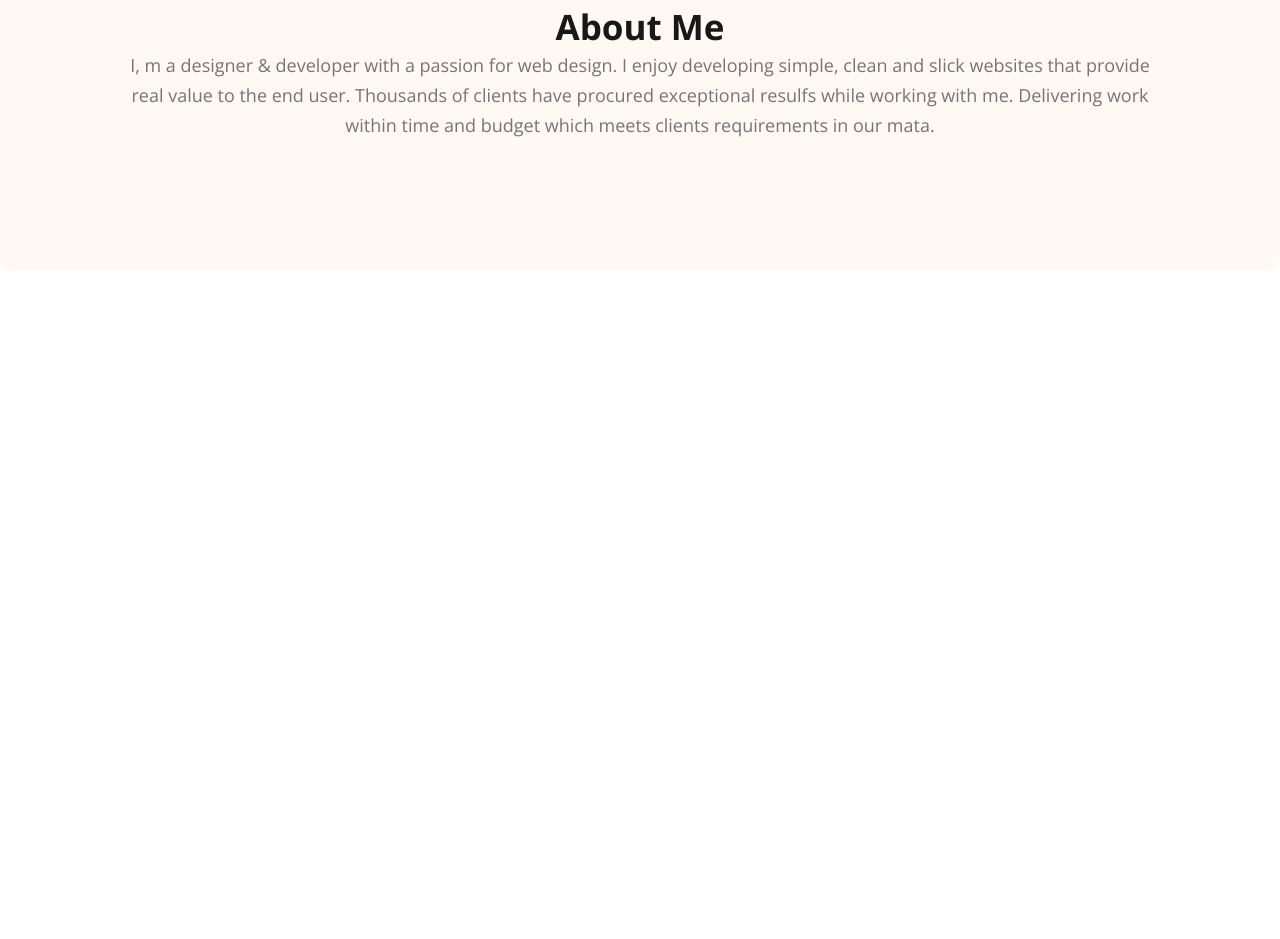
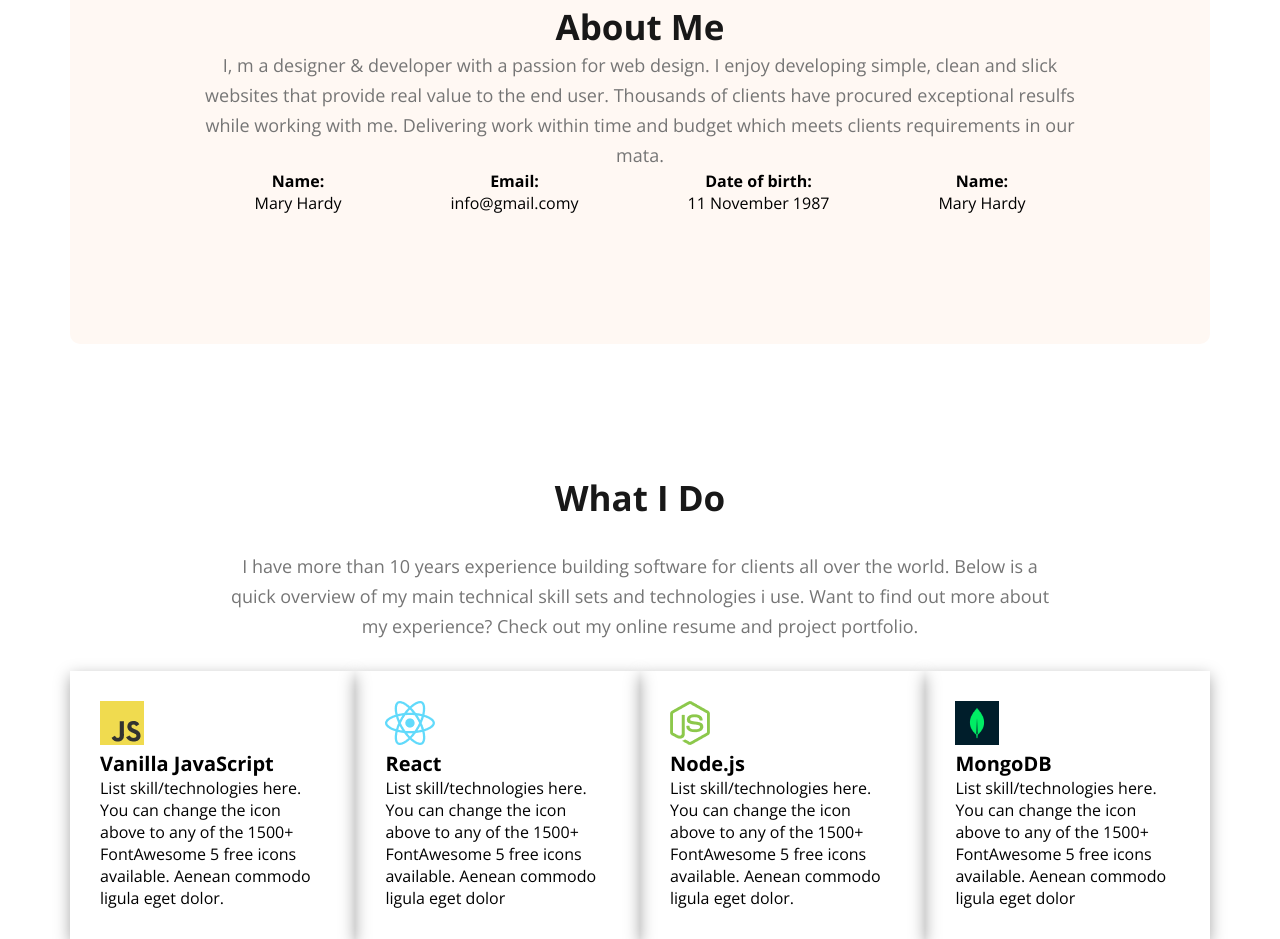
Before and after one commit to smfaizantasnim/Hero-portfolio-figma, a plain HTML site: page index.html in a window 1280 px wide. Shown: the part 1059-1998 px from the top of the page. Before the commit the page ends 1459 px from the top, so only its background shows below. Drawn offline with nearby package versions, Linux system fonts and the light colour scheme.

Commit message:
what I Do section ready

```diff
--- a/index.html
+++ b/index.html
@@ -36,6 +36,53 @@
         <section class="about">
             <h3 class="section-title">About Me</h3>
             <p class="section-description">I, m a designer & developer with a passion for web design. I enjoy developing simple, clean and slick websites that provide real value to the end user. Thousands of clients have procured exceptional resulfs while working with me. Delivering work within time and budget which meets clients requirements in our mata.</p>
+            <div class="about-info-container">
+                <div class="about-info">
+                    <h4 class="info-title">Name:</h4>
+                    <p class="info-description">Mary Hardy</p>
+                </div>
+                <div class="about-info">
+                    <h4 class="info-title">Email:
+                   </h4>
+                    <p class="info-description">info@gmail.comy</p>
+                </div>
+                <div class="about-info">
+                    <h4 class="info-title">Date of birth:</h4>
+                    <p class="info-description">
+                        11 November 1987</p>
+                </div>
+                <div class="about-info">
+                    <h4 class="info-title">Name:</h4>
+                    <p class="info-description">Mary Hardy</p>
+                </div>
+            </div>
+        </section>
+
+        <section class="">
+<h3 class="section-title">What I Do</h3>
+<p class="section-description" id="what-i-do-description">I have more than 10 years experience building software for clients all over the world. Below is a quick overview of my main technical skill sets and technologies i use. Want to find out more about my experience? Check out my online resume and project portfolio.</p>
+<div class="skills-container">
+    <div class="skills">
+        <img src="./images/icons/js.png" alt="js">
+        <h3 class="skill-title">Vanilla JavaScript</h3>
+        <p class="skill-description">List skill/technologies here. You can change the icon above to any of the 1500+ FontAwesome 5 free icons available. Aenean commodo ligula eget dolor.</p>
+    </div>
+    <div class="skills">
+        <img src="./images/icons/react.png" alt="">
+        <h3 class="skill-title">React</h3>
+        <p class="skill-description">List skill/technologies here. You can change the icon above to any of the 1500+ FontAwesome 5 free icons available. Aenean commodo ligula eget dolor</p>
+    </div>
+    <div class="skills">
+        <img src="./images/icons/nodejs.png" alt="">
+        <h3 class="skill-title">Node.js</h3>
+        <p class="skill-description">List skill/technologies here. You can change the icon above to any of the 1500+ FontAwesome 5 free icons available. Aenean commodo ligula eget dolor.</p>
+    </div>
+    <div class="skills">
+        <img src="./images/icons/mongo.png" alt="">
+        <h3 class="skill-title">MongoDB</h3>
+        <p class="skill-description">List skill/technologies here. You can change the icon above to any of the 1500+ FontAwesome 5 free icons available. Aenean commodo ligula eget dolor</p>
+    </div>
+</div>
         </section>
     </main>
     <footer></footer>
--- a/style.css
+++ b/style.css
@@ -97,3 +97,40 @@ font-size: 18px;
 font-weight: 400;
 line-height: 30px; /* 166.667% */
 }
+ main{
+    max-width: 1140px;
+    margin: 0 auto;
+ }
+ .about-info-container{
+    display: flex;
+    justify-content: space-around;
+    text-align: center;
+ }
+ .about-info{
+    text-align: center;
+ }
+ #what-i-do-description{
+    padding: 30px 150px;
+ }
+ .skills-container{
+    display: flex;
+ }
+.skills{
+    padding: 30px;
+    gap: 24px;
+    box-shadow: rgba(0, 0, 0, 0.35) 0px 5px 15px;
+}
+}
+ .skill-description{
+    padding: 30px;
+    font-size: 16px;
+    font-style: normal;
+    font-weight: 400;
+    line-height: 28px;
+ }
+ .skill-title{
+    font-size: 20px;
+font-style: normal;
+font-weight: 700;
+line-height: normal;
+ }
```
Also changed, not shown: images/js.png (added), images/mongo.png (added), images/nodejs.png (added), images/react.png (added), 1 other file.
